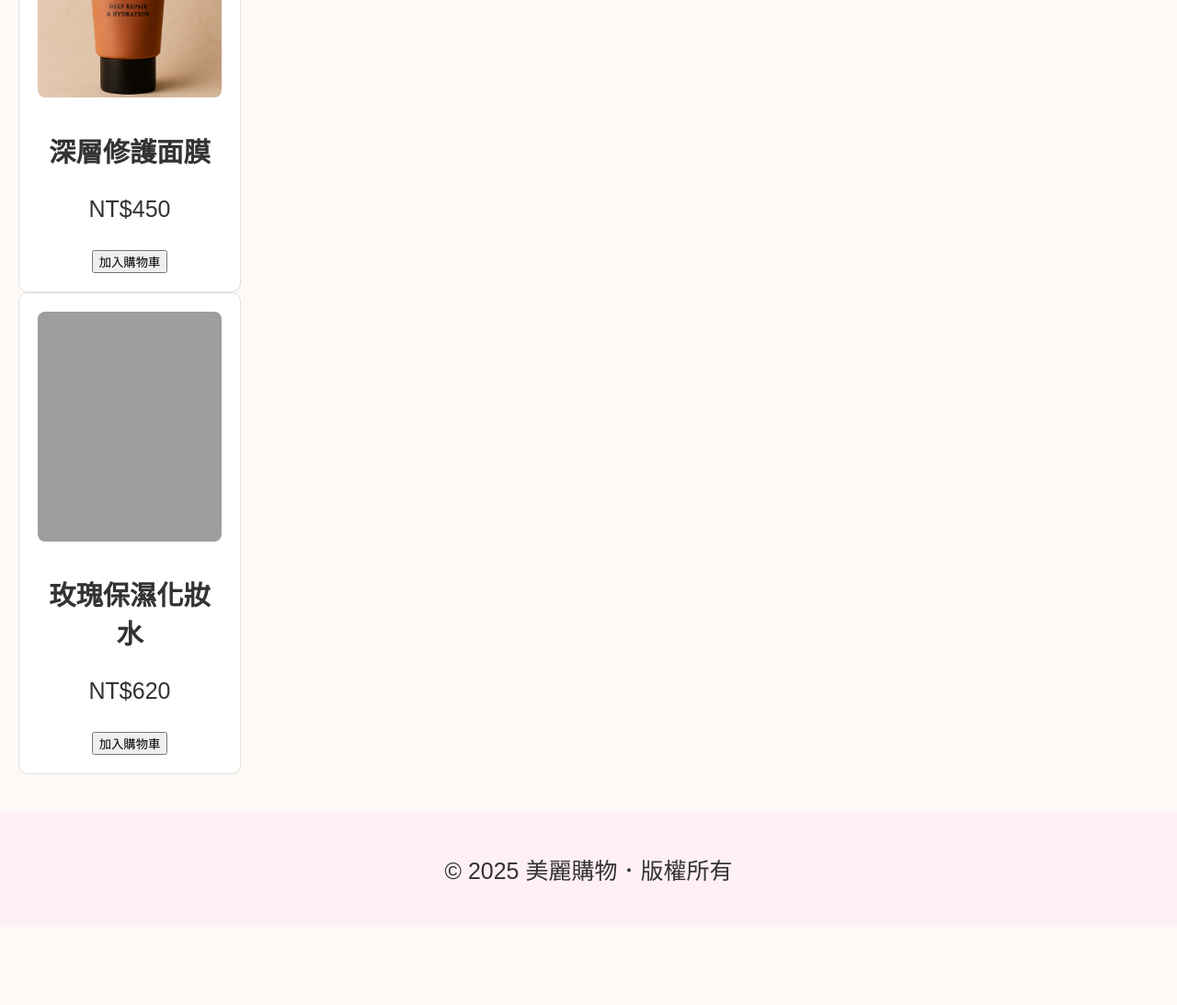
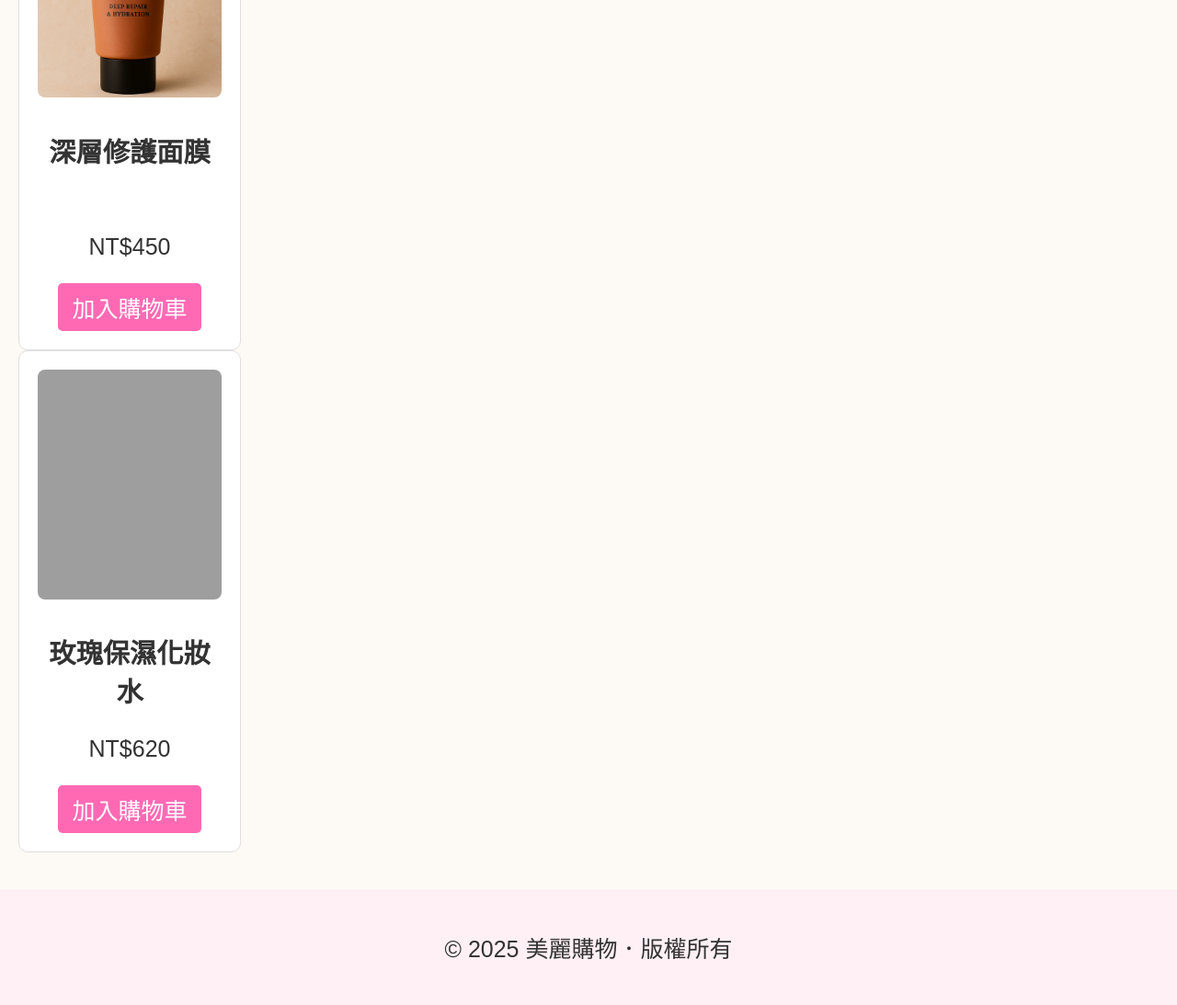
Before and after one commit to bubble7120/ShoppingCart, a Flask app: page /category in a window 1280 px wide. Shown: the part 563-1656 px from the top of the page at 92% size. Before the commit the page ends 1522 px from the top, so only its background shows below. Run offline with Flask 3, Linux system fonts and the light colour scheme; grey boxes are pictures that could not be loaded.

Commit message:
Refactor CSS styles for improved layout and design

```diff
--- a/static/style.css
+++ b/static/style.css
@@ -22,6 +22,30 @@ nav ul {
   gap: 30px;
 }
 
+.product-card form {
+  margin-top: auto;
+  text-align: center;
+}
+
+.product-card button {
+  display: inline-block;
+  padding: 8px 15px;
+  background-color: #ff69b4;
+  color: white;
+  border: none;
+  border-radius: 5px;
+  font-size: 1em;
+  cursor: pointer;
+}
+
+
+.mask-card h3 {
+  margin-bottom: 70px;
+}
+
+.mask-card p {
+  margin-bottom: 42x;
+}
 nav a {
   text-decoration: none;
   color: #a0522d;
```
